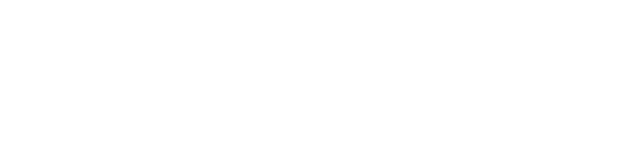
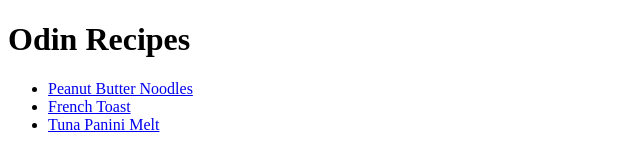
Before and after one commit to FlumbyWungus/odin-recipes, a plain HTML site: page index.html in a window 1280 px wide. Shown: the whole page, without its empty margins (0-640 px from the left). Drawn offline with Linux system fonts and the light colour scheme.

Commit message:
Add links and update title on index
Add links to the recipes in index.html.
Change title to match heading 1 in index.html.

```diff
--- a/index.html
+++ b/index.html
@@ -3,10 +3,15 @@
 <html lang="en">
     <head>
         <meta charset="utf-8">
-        <title>Recipes</title>
+        <title>Odin Recipes</title>
     </head>
 
     <body>
-
+        <h1>Odin Recipes</h1>
+        <ul>
+            <li><a href="recipes/pbnoodles.html" target="_blank" rel="noopener norefferer">Peanut Butter Noodles</a></li>
+            <li><a href="recipes/frenchtoast.html" target="_blank" rel="noopener norefferer">French Toast</a></li>
+            <li><a href="recipes/tunapanini.html" target="_blank" rel="noopener norefferer">Tuna Panini Melt</a></li>
+        </ul>
     </body>
 </html>
```
